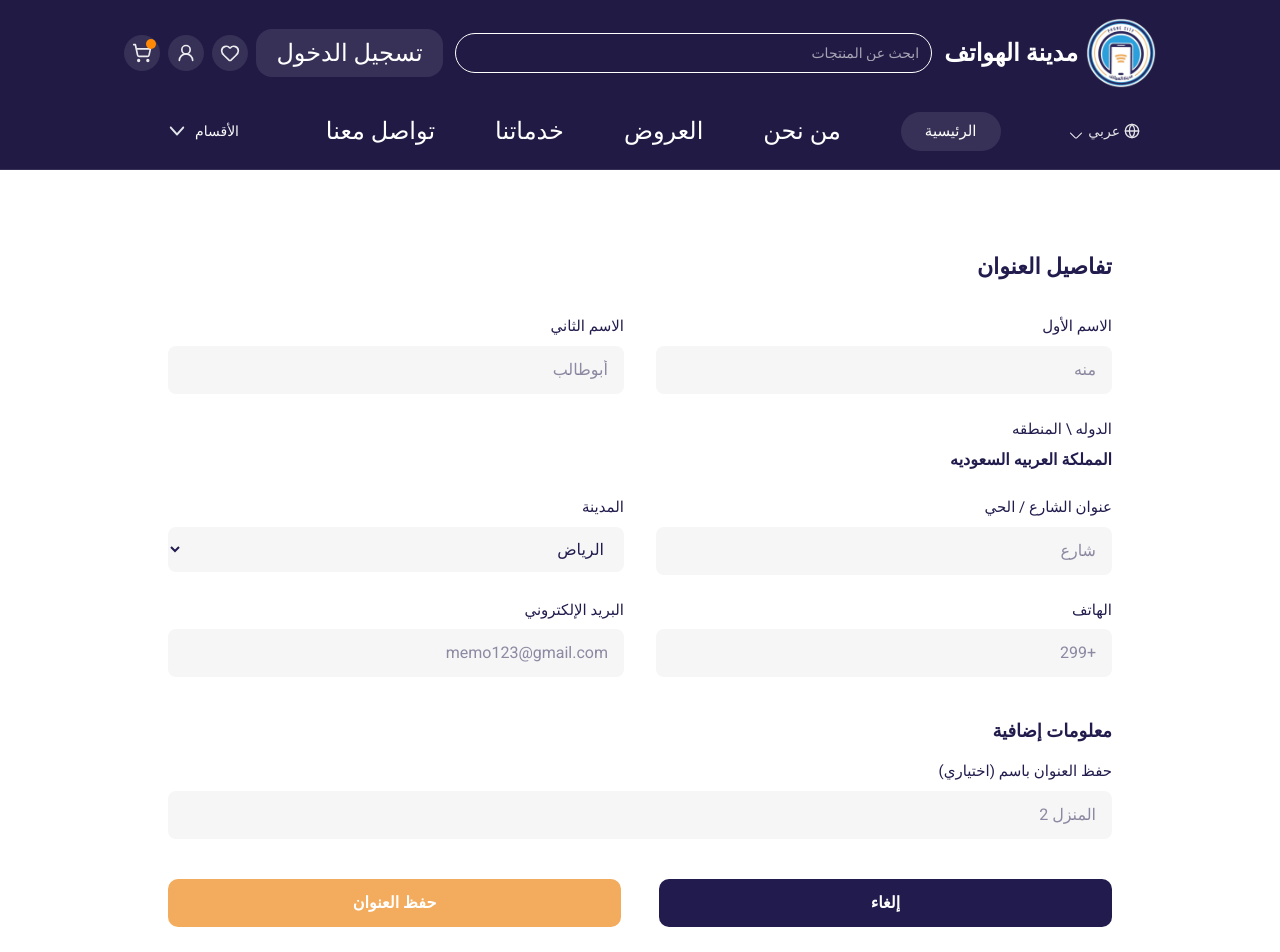
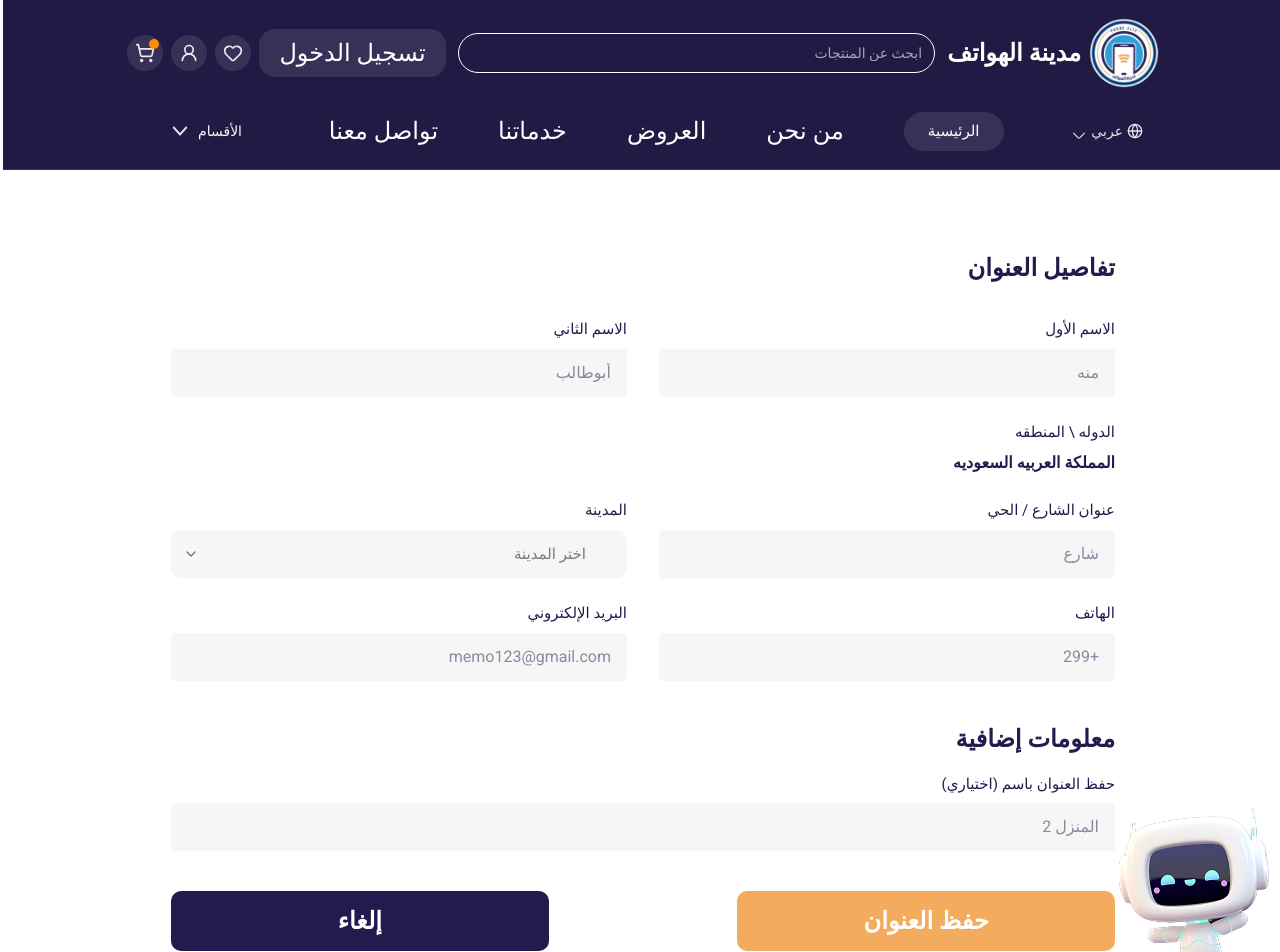
Before and after one commit to Abdalrahmangamal/phones-city, a React (Vite) app: page /ar/singleaddress in a window 1280 px wide. Shown: the top 952 px of the page. Built offline with nearby package versions, Linux system fonts and the light colour scheme.

Commit message:
Save local changes before pulling

```diff
--- a/src/App.tsx
+++ b/src/App.tsx
@@ -23,6 +23,8 @@ import Singlebills from "./pages/Singlebills";
 import Wallet from "./pages/Wallet";
 import Address from "./pages/Address";
 import Singleaddress from "./pages/Singleaddress";
+import Discounts from "./pages/Discounts";
+import Favourite from "./pages/Favourite";
 
 function LangLayout() {
   const { lang: urlLang } = useParams();
@@ -62,6 +64,8 @@ function LangLayout() {
       <Route path="/singlebills" element={<Singlebills/>} />
       <Route path="/address" element={<Address/>} />
       <Route path="/singleaddress" element={<Singleaddress/>} />
+      <Route path="/discounts" element={<Discounts/>} />
+      <Route path="/favourite" element={<Favourite/>} />
 
       <Route path="/wallet" element={<Wallet/>} />
     </Routes>
@@ -92,7 +96,9 @@ export default function App() {
               <Route path="/singlebills" element={<Navigate to={`/${lang}/singlebills`} replace />} />
               <Route path="/wallet" element={<Navigate to={`/${lang}/wallet`} replace />} />
               <Route path="/address" element={<Navigate to={`/${lang}/address`} replace />} />
+              <Route path="/discounts" element={<Navigate to={`/${lang}/discounts`} replace />} />
               <Route path="/singleaddress" element={<Navigate to={`/${lang}/singleaddress`} replace />} />
+              <Route path="/favourite" element={<Navigate to={`/${lang}/favourite`} replace />} />
           <Route path="/:lang/*" element={<LangLayout />} />
         </Routes>
       </BrowserRouter>
--- a/src/components/home/AppDownloadSection.tsx
+++ b/src/components/home/AppDownloadSection.tsx
@@ -3,7 +3,6 @@
 import background from '../../assets/images/background.png'
 import bolitse from '../../assets/images/politssection.png'
 import expotuer from '../../assets/images/expotuer.png'
-import ropot from '../../assets/images/ropot.png'
 import appstore from '../../assets/images/appstore.png'
 import googleplay from '../../assets/images/googleplay.png'
 
@@ -40,13 +39,7 @@ const AppDownloadSection = () => {
           className="w-[349px] h-auto object-cover"
         />
       </div>
-      <div className="absolute bottom-[0px] right-[0px] z-10">
-        <img
-          src={ropot}
-          alt="Main visual"
-          className="w-[160px] h-auto object-cover"
-        />
-      </div>
+
 
       {/* Decorative gray dots images in a grid pattern */}
 
--- a/src/components/layout/Footer.tsx
+++ b/src/components/layout/Footer.tsx
@@ -14,6 +14,7 @@ import Google from "../../assets/images/Google.png";
 import amwal from "../../assets/images/amwal.png";
 import emkan from "../../assets/images/emkan.png";
 import payment from "../../assets/images/payment.png";
+import ropot from "../../assets/images/ropot.png";
 const Footer: React.FC = () => {
   const navigate = useNavigate();
 
@@ -84,17 +85,17 @@ const Footer: React.FC = () => {
 
   return (
     <footer
-      className="w-full bg-[#211C4D] text-white md:block mt-[80px]"
+      className="w-full bg-[#211C4D] text-white md:block  overflow-visible "
       style={{
         boxSizing: "border-box",
         paddingTop: 72,
         paddingBottom: 24,
-        overflowX: "hidden", // safety to avoid horizontal scroll
+         // safety to avoid horizontal scroll
       }}
     >
       <div
         id="footer-heading"
-        className="max-w-[1440px] mx-auto w-full box-border"
+        className="max-w-[1440px] mx-auto w-full box-border relative"
         style={{ paddingLeft: 24, paddingRight: 24 }}
       >
         {/* Container */}
@@ -347,6 +348,7 @@ const Footer: React.FC = () => {
             </div>
           </div>
         </div>
+      <img src={ropot} className="absolute top-[-65%] z-90 right-0" alt="" />
       </div>
     </footer>
   );
--- a/src/components/layout/Sidebar.tsx
+++ b/src/components/layout/Sidebar.tsx
@@ -21,9 +21,9 @@ export default function Sidebar() {
     { icon: <User className="w-5 h-5" />, text: "الحساب الشخصي",link:"/profile" },
     { icon: <ShoppingCart className="w-5 h-5" />, text: "طلباتي",link:"/myorder" },
     { icon: <FileText className="w-5 h-5" />, text: "الفواتير",link:"/bills" },
-    { icon: <Heart className="w-5 h-5" />, text: "المفضلة",link:"/favoiets" },
+    { icon: <Heart className="w-5 h-5" />, text: "المفضلة",link:"/favourite" },
     { icon: <MapPin className="w-5 h-5" />, text: "العنوان",link:"/address" },
-    { icon: <Gift className="w-5 h-5" />, text: "خصومات",link:"/myorder" },
+    { icon: <Gift className="w-5 h-5" />, text: "خصومات",link:"/discounts" },
     { icon: <Wallet className="w-5 h-5" />, text: "المحفظة",link:"/wallet" },
     { icon: <LogOut className="w-5 h-5" />, text: "تسجيل الخروج",link:"/myorder" },
   ];
--- /dev/null
+++ b/src/pages/Favourite.tsx
@@ -0,0 +1,17 @@
+import Layout from "@/components/layout/Layout";
+import Sidebar from "@/components/layout/Sidebar";
+import Bestseller from '@/components/home/Bestseller'
+export default function Favourite() {
+  return (
+    <div>
+      <Layout>
+        <div className="flex flex-col md:flex-row justify-center gap-[30px] mt-[80px]">
+          <Sidebar />
+          <div className="md:w-[900px] px-5 md:px-0">
+            <Bestseller title={"المنتجات المفضله"} btn={false}/>
+          </div>
+        </div>
+      </Layout>
+    </div>
+  );
+}
--- a/src/pages/Singleaddress.tsx
+++ b/src/pages/Singleaddress.tsx
@@ -8,7 +8,7 @@ export default function Singleaddress() {
           dir="rtl"
           className="w-full max-w-5xl mx-auto  p-10 rounded-2xl mt-10 "
         >
-          <h2 className="text-[#211C4D] text-[22px] font-semibold mb-8 text-right">
+          <h2 className="text-[#211C4D] text-[24px] font-semibold mb-8 text-right">
             تفاصيل العنوان
           </h2>
 
@@ -21,7 +21,7 @@ export default function Singleaddress() {
               <input
                 type="text"
                 placeholder="منه"
-                className="w-full bg-[#F6F6F6] rounded-md px-4 py-3 text-[#211C4D] focus:outline-none focus:ring-2 focus:ring-[#F3AC5D]"
+                className="w-full bg-[#F6F6F6] rounded-[4px] px-4 py-3 text-[#211C4D] focus:outline-none focus:ring-2 focus:ring-[#F3AC5D]"
               />
             </div>
 
@@ -33,7 +33,7 @@ export default function Singleaddress() {
               <input
                 type="text"
                 placeholder="أبوطالب"
-                className="w-full bg-[#F6F6F6] rounded-md px-4 py-3 text-[#211C4D] focus:outline-none focus:ring-2 focus:ring-[#F3AC5D]"
+                className="w-full bg-[#F6F6F6] rounded-[4px] px-4 py-3 text-[#211C4D] focus:outline-none focus:ring-2 focus:ring-[#F3AC5D]"
               />
             </div>
 
@@ -55,21 +55,48 @@ export default function Singleaddress() {
               <input
                 type="text"
                 placeholder="شارع"
-                className="w-full bg-[#F6F6F6] rounded-md px-4 py-3 text-[#211C4D]"
+                className="w-full bg-[#F6F6F6] rounded-[4px] px-4 py-3 text-[#211C4D]"
               />
             </div>
 
             {/* المدينة */}
-            <div>
-              <label className="block text-[#211C4D] mb-2 text-[15px]">
+          <div className="w-full">
+  <label
+    htmlFor="city"
+    className="block text-[#211C4D] font-medium mb-2 text-[15px]"
+  >
     المدينة
   </label>
-              <select className="w-full bg-[#F6F6F6] rounded-md px-4 py-3 text-[#211C4D] focus:outline-none focus:ring-2 focus:ring-[#F3AC5D]">
+  <div className="relative">
+    <select
+      id="city"
+      className="w-full appearance-none bg-[#F6F6F6] text-[#747783] text-[15px]
+                 rounded-lg px-4 py-3 pr-10 border border-transparent
+                 focus:outline-none focus:border-[#F3AC5D] focus:ring-2 focus:ring-[#F3AC5D]/40
+                 transition duration-200 ease-in-out cursor-pointer"
+      defaultValue=""
+    >
+      <option value="" disabled>
+        اختر المدينة
+      </option>
       <option>الرياض</option>
       <option>جدة</option>
       <option>مكة</option>
     </select>
+
+    {/* سهم صغير للتنبيه */}
+    <svg
+      className="absolute top-1/2 left-3 w-4 h-4 text-[#747783] transform -translate-y-1/2 pointer-events-none"
+      fill="none"
+      stroke="currentColor"
+      strokeWidth="2"
+      viewBox="0 0 24 24"
+    >
+      <path strokeLinecap="round" strokeLinejoin="round" d="M6 9l6 6 6-6" />
+    </svg>
   </div>
+</div>
+
 
             {/* الهاتف */}
             <div>
@@ -79,7 +106,7 @@ export default function Singleaddress() {
               <input
                 type="text"
                 placeholder="+299"
-                className="w-full bg-[#F6F6F6] rounded-md px-4 py-3 text-[#211C4D]"
+                className="w-full bg-[#F6F6F6] rounded-[4px] px-4 py-3 text-[#211C4D]"
               />
             </div>
 
@@ -91,13 +118,13 @@ export default function Singleaddress() {
               <input
                 type="email"
                 placeholder="memo123@gmail.com"
-                className="w-full bg-[#F6F6F6] rounded-md px-4 py-3 text-[#211C4D]"
+                className="w-full bg-[#F6F6F6] rounded-[4px] px-4 py-3 text-[#211C4D]"
               />
             </div>
           </form>
 
           {/* معلومات إضافية */}
-          <h3 className="text-[#211C4D] text-[18px] font-semibold mt-10 mb-4">
+          <h3 className="text-[#211C4D] text-[24px] font-semibold mt-10 mb-4">
             معلومات إضافية
           </h3>
           <div className="mb-10">
@@ -107,17 +134,17 @@ export default function Singleaddress() {
             <input
               type="text"
               placeholder="المنزل 2"
-              className="w-full bg-[#F6F6F6] rounded-md px-4 py-3 text-[#211C4D]"
+              className="w-full bg-[#F6F6F6] rounded-[4px] px-4 py-3 text-[#211C4D]"
             />
           </div>
 
           {/* الأزرار */}
           <div className="flex flex-col md:flex-row justify-between items-center gap-4">
-            <button className="w-full md:w-[48%] bg-[#211C4D] text-white py-3 rounded-lg text-[16px] font-semibold hover:opacity-90">
+            <button className="w-full md:w-[40%] bg-[#F3AC5D] text-white py-3 rounded-lg text-[24px] font-semibold hover:opacity-90">
+              حفظ العنوان
+            </button>
+            <button className="w-full md:w-[40%] bg-[#211C4D] text-white py-3 rounded-lg text-[24px] font-semibold hover:opacity-90">
               إلغاء
-            </button>
-            <button className="w-full md:w-[48%] bg-[#F3AC5D] text-white py-3 rounded-lg text-[16px] font-semibold hover:opacity-90">
-              حفظ العنوان
             </button>
           </div>
         </div>
--- a/src/pages/WarrantyPolicy.tsx
+++ b/src/pages/WarrantyPolicy.tsx
@@ -1,4 +1,3 @@
-import React from 'react';
 import Layout from '@/components/layout/Layout';
 import InternalBanner from '@/components/public/Internalbanner';
 
```
Also changed, not shown: src/components/home/Bestseller.tsx (+19 -10 lines), src/pages/Discounts.tsx (+76 -4 lines), src/assets/images/content_copy.png (added). Lines whose indentation alone changed are shown as unchanged.
